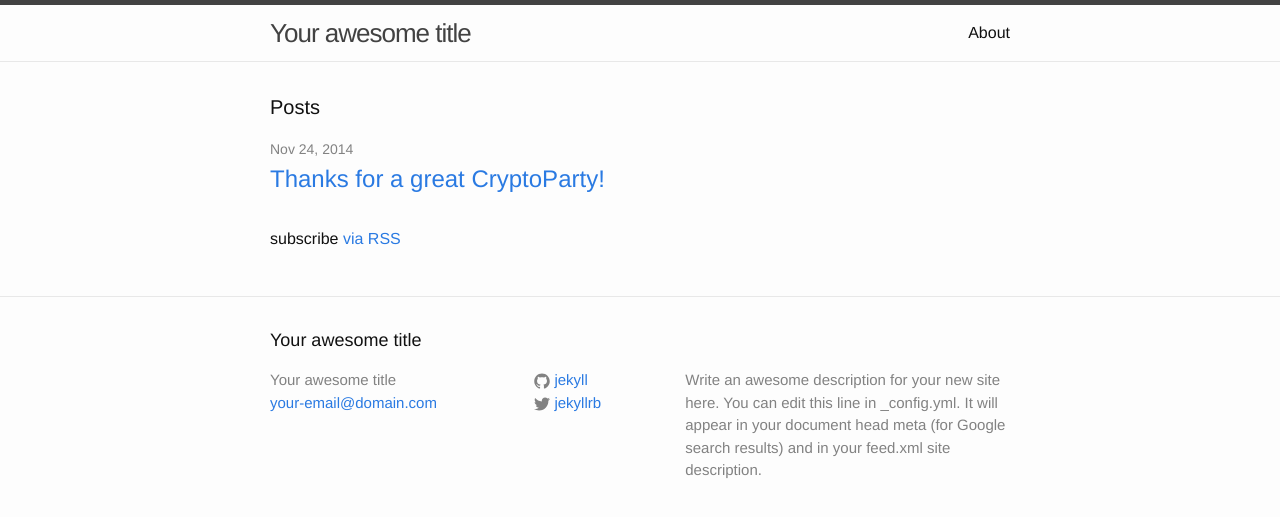
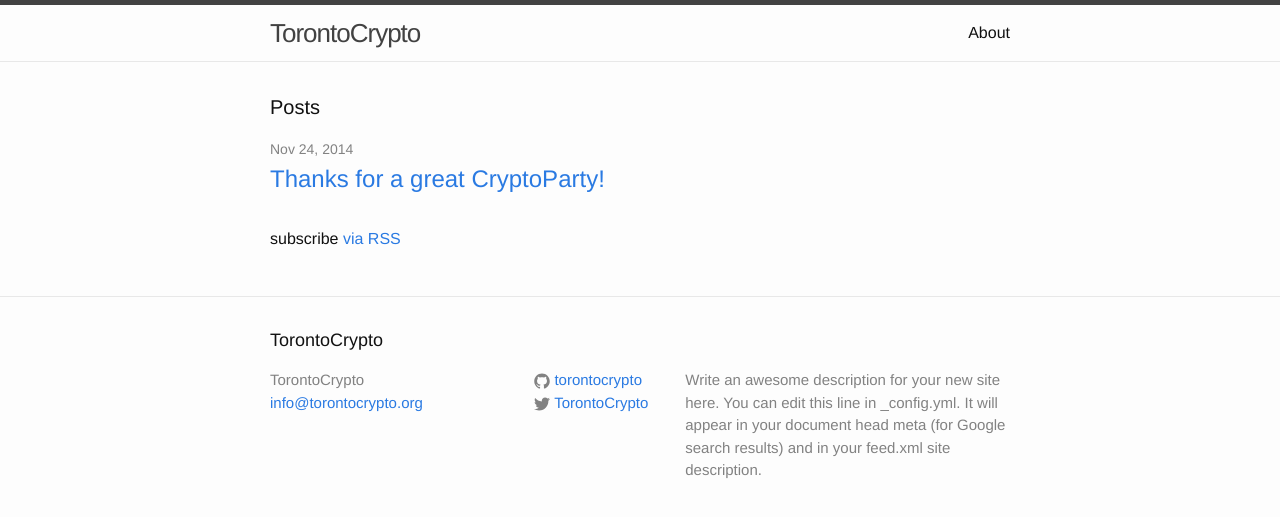
Before and after one commit to vancouvercrypto/torontocrypto.github.io, a Jekyll site: the page built from index.html, in a window 1280 px wide. Shown: the top 517 px of the page. Built offline with Jekyll 4.4.1, drawn with Linux system fonts in a browser that asks for light colours.

Commit message:
Basic config details

```diff
--- a/_config.yml
+++ b/_config.yml
@@ -1,14 +1,14 @@
 # Site settings
-title: Your awesome title
-email: your-email@domain.com
+title: TorontoCrypto
+email: info@torontocrypto.org
 description: > # this means to ignore newlines until "baseurl:"
   Write an awesome description for your new site here. You can edit this
   line in _config.yml. It will appear in your document head meta (for
   Google search results) and in your feed.xml site description.
 baseurl: "" # the subpath of your site, e.g. /blog/
-url: "http://yourdomain.com" # the base hostname & protocol for your site
-twitter_username: jekyllrb
-github_username:  jekyll
+url: "https://torontocrypto.org" # the base hostname & protocol for your site
+twitter_username: TorontoCrypto
+github_username: torontocrypto
 
 # Build settings
 markdown: kramdown
```
